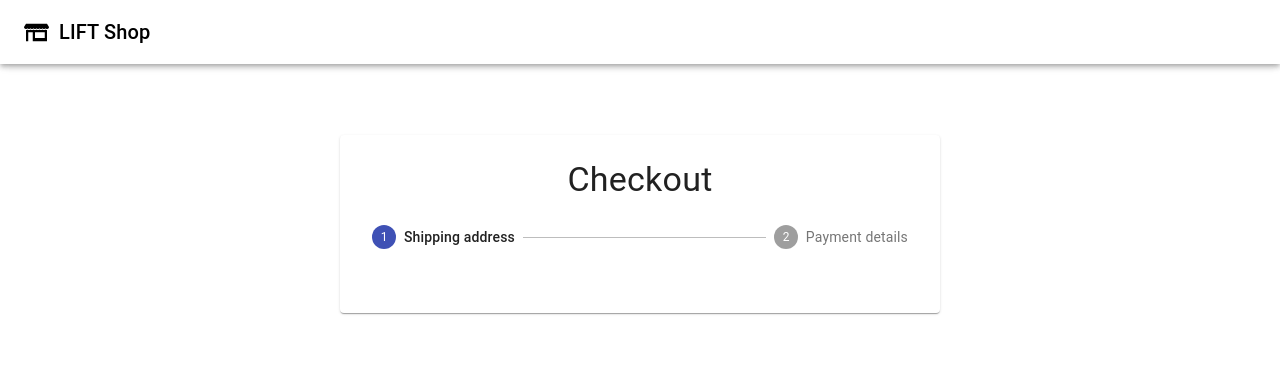
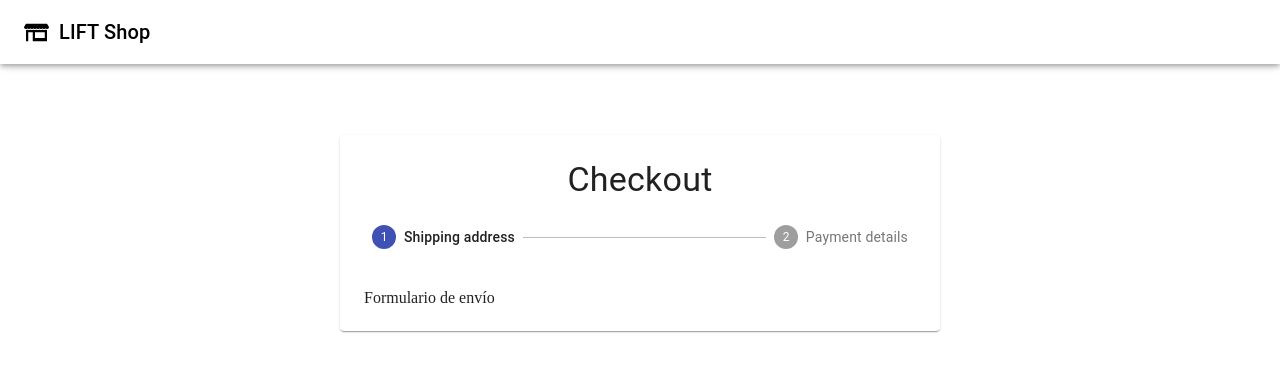
Before and after one commit to javobarreda/E-commerce-simple-en-REACT, a React (Create React App) app: page /checkout in a window 1280 px wide. Shown: the top 372 px of the page. Built offline with nearby package versions, Linux system fonts and the light colour scheme; no server answers.

Commit message:
primera parte de formulario addres

```diff
--- a/src/components/Cart/Cart.jsx
+++ b/src/components/Cart/Cart.jsx
@@ -28,7 +28,7 @@ const Cart = ( {cart, handleUpdateCartQty, handleRemoveFromCart, handleEmptyCart
             <Typography variant="h4">
                 Subtotal: {cart.subtotal.formatted_with_symbol}</Typography>
                 <div>
-                    <Button className={classes.emptyButton} size="large" type="button" variant="contained" color="secondary" onClick={handleEmptyCart} >Carro vacío</Button>
+                    <Button className={classes.emptyButton} size="large" type="button" variant="contained" color="secondary" onClick={handleEmptyCart} >Vaciar carrito</Button>
                     <Button component={Link} to="/checkout" className={classes.checkoutButton} size="large" type="button" variant="contained" color="primary">Checkout</Button>
                 </div>
 
--- /dev/null
+++ b/src/components/CheckoutForm/AddressForm.jsx
@@ -0,0 +1,11 @@
+import React from 'react'
+
+const AddressForm = () => {
+    return (
+        <div>
+            Formulario de envío
+        </div>
+    )
+}
+
+export default AddressForm
--- a/src/components/CheckoutForm/Checkout/Checkout.jsx
+++ b/src/components/CheckoutForm/Checkout/Checkout.jsx
@@ -1,6 +1,8 @@
 import React, {useState} from 'react'
 import {Paper, Stepper, Step, StepLabel, Typography, CircularProgress, Divider, Button} from '@material-ui/core';
 import useStyles from './styles';
+import AddressForm from '../AddressForm';
+import PaymentForm from '../PaymentForm';
 
 //El stepper se mueve mientras nosotros avanzamos, es como el seguidos de cada paso.
 const steps = ['Shipping address', 'Payment details'];
@@ -9,6 +11,17 @@ const Checkout = () => {
     const [activeStep, setActiveStep] = useState(0);
     const classes = useStyles();
 
+    const Confirmation = () => (
+        <div>
+            Confirmación
+        </div>
+
+    )
+
+    const Form = () => activeStep === 0
+        ? <AddressForm />
+        : <PaymentForm />
+    //el addres from y el payment estan listos para el primer paso, ellos estan cambiando. Luego el confirmation viene cuando pasemos estos pasos
     return (
         <>
            <div className={classes.toolbar} />
@@ -22,6 +35,7 @@ const Checkout = () => {
                             </Step>
                         ))}
                     </Stepper>
+                    {activeStep === steps.length ? <Confirmation /> : <Form />}
                 </Paper>
             </main>
         </>
--- /dev/null
+++ b/src/components/CheckoutForm/PaymentForm.jsx
@@ -0,0 +1,11 @@
+import React from 'react'
+
+const PaymentForm = () => {
+    return (
+        <div>
+            PaymentForm
+        </div>
+    )
+}
+
+export default PaymentForm
```
